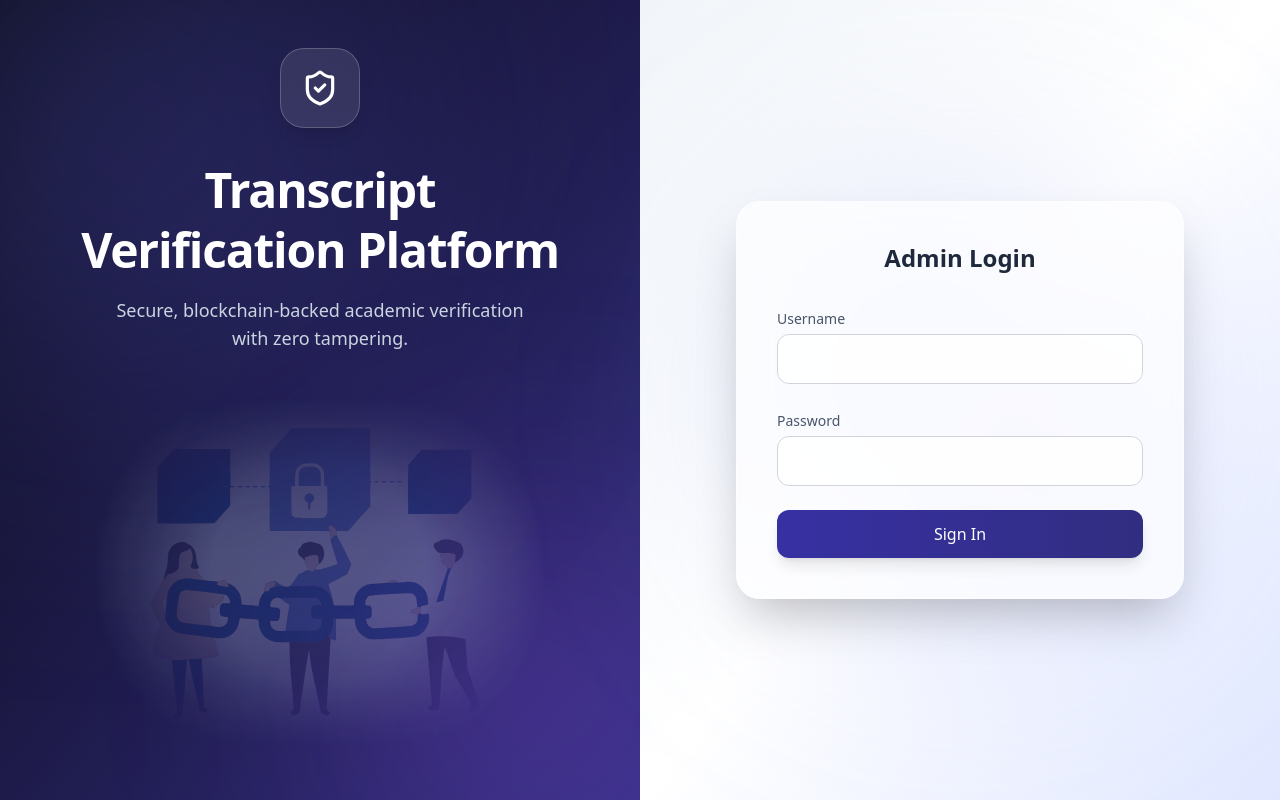
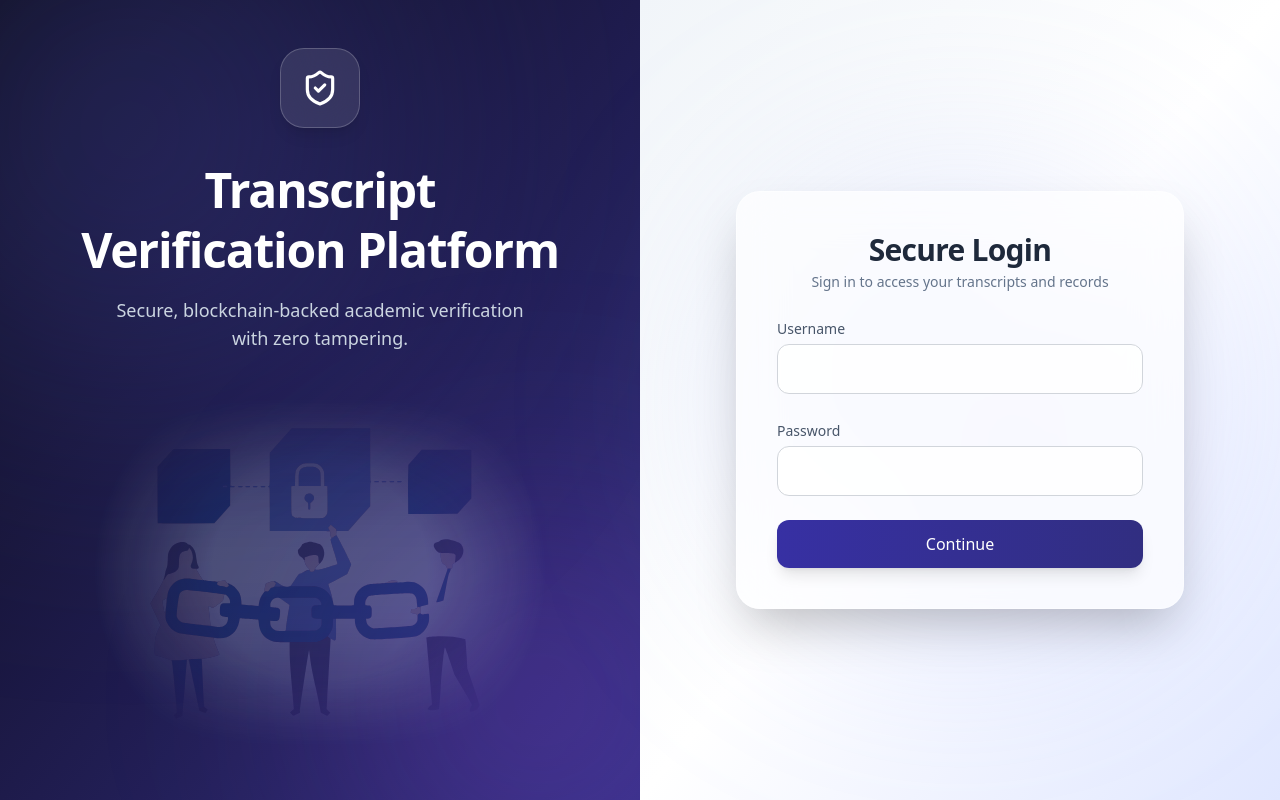
Before and after one commit to Sameetha987/TranscriptIssuanceSystem, a React (Vite) app in the folder frontend/transcript-frontend/: page /login in a window 1280 px wide. Built offline with nearby package versions, Linux system fonts and the light colour scheme.

Commit message:
Refractor: Login and display authenticated user name

```diff
--- a/frontend/transcript-frontend/src/components/verifier/Navbar.jsx
+++ b/frontend/transcript-frontend/src/components/verifier/Navbar.jsx
@@ -40,7 +40,7 @@ const Navbar = () => {
             className="flex items-center gap-2 px-4 py-2 text-sm font-medium bg-indigo-600 text-white rounded-lg shadow hover:bg-indigo-700 transition"
           >
             <LogIn size={16} />
-            Admin Login
+            Access Portal
           </button>
 
         </div>
--- a/frontend/transcript-frontend/src/features/admin/AdminLogin.jsx
+++ b/frontend/transcript-frontend/src/features/login/Login.jsx
@@ -4,7 +4,7 @@ import { ShieldCheck } from "lucide-react";
 import axios from "../../api/axios";
 import { AuthContext } from "../../store/AuthContext";
 import { useNotification } from "../../components/notifications/NotificationContext";
-const AdminLogin = () => {
+const Login = () => {
   const [username, setUsername] = useState("");
   const [password, setPassword] = useState("");
   const { login } = useContext(AuthContext);
@@ -29,7 +29,7 @@ const AdminLogin = () => {
         });
 
         if (!response.data.success) {
-          showNotification("success", response.data.message);
+          showNotification("error", response.data.message);
           return;
         }
       }
@@ -117,9 +117,17 @@ const AdminLogin = () => {
         {/* LOGIN CARD */}
         <div className="relative z-10 w-full max-w-md p-10 rounded-3xl bg-white/70 backdrop-blur-xl border border-white/40 shadow-2xl">
 
-          <h2 className="text-2xl font-semibold text-slate-800 mb-8 text-center">
-            Admin Login
-          </h2>
+          <div className="text-center mb-6 space-y-1">
+
+            <h2 className="text-3xl font-bold text-slate-800 tracking-tight">
+              Secure Login
+            </h2>
+
+            <p className="text-sm text-slate-500">
+              Sign in to access your transcripts and records
+            </p>
+
+          </div>
 
           <div className="space-y-6">
 
@@ -149,7 +157,7 @@ const AdminLogin = () => {
               onClick={handleLogin}
               className="w-full bg-gradient-to-r from-[#3730a3] to-[#312e81] hover:scale-[1.02] active:scale-[0.98] transition text-white p-3 rounded-xl font-medium shadow-lg"
             >
-              Sign In
+              Continue
             </button>
 
           </div>
@@ -160,4 +168,4 @@ const AdminLogin = () => {
   );
 };
 
-export default AdminLogin;
+export default Login;
--- a/frontend/transcript-frontend/src/layouts/StudentLayout.jsx
+++ b/frontend/transcript-frontend/src/layouts/StudentLayout.jsx
@@ -1,6 +1,8 @@
 import { Link, Outlet, useNavigate, useLocation} from "react-router-dom";
 import { useContext } from "react";
 import { AuthContext } from "../store/AuthContext";
+import { useEffect, useState } from "react";
+import axios from "../api/axios";
 import { Key } from "lucide-react";
 import {
   LayoutDashboard,
@@ -15,6 +17,20 @@ const StudentLayout = () => {
   const { logout } = useContext(AuthContext);
   const navigate = useNavigate();
   const location = useLocation();
+  const [user, setUser] = useState(null);
+
+  useEffect(() => {
+    const fetchProfile = async () => {
+      try {
+        const res = await axios.get("/api/v1/student/profile");
+        setUser(res.data.data);
+      } catch (err) {
+        console.error("Failed to fetch user");
+      }
+    };
+
+    fetchProfile();
+  }, []);
 
   const handleLogout = () => {
     logout();
@@ -122,8 +138,14 @@ const StudentLayout = () => {
 
           <div className="flex items-center gap-3">
 
-            <div className="bg-white px-4 py-2 rounded-xl shadow border text-sm text-slate-600">
-              🎓 Welcome Student
+            <div className=" bg-white px-4 py-2 rounded-xl shadow border text-md text-slate-800 flex items-center gap-2">
+
+              <GraduationCap size={20} className="text-indigo-500" />
+
+              <span>
+                Welcome {user?.name || "Student"}
+              </span>
+
             </div>
 
           </div>
--- a/frontend/transcript-frontend/src/routes/AppRoutes.jsx
+++ b/frontend/transcript-frontend/src/routes/AppRoutes.jsx
@@ -1,6 +1,6 @@
 import { BrowserRouter, Routes, Route } from "react-router-dom";
 
-import AdminLogin from "../features/admin/AdminLogin";
+import Login from "../features/login/Login";
 import ProtectedRoute from "../components/admin/ProtectedRoute";
 import AdminLayout from "../layouts/AdminLayout";
 import AdminTranscripts from "../features/admin/AdminTranscripts";
@@ -26,7 +26,7 @@ const AppRoutes = () => {
         {/* PUBLIC ROUTES */}
         <Route path="/" element={<PublicLanding />} />
         <Route path="/verify" element={<PublicVerify />} />
-        <Route path="/login" element={<AdminLogin />} />
+        <Route path="/login" element={<Login />} />
 
         {/* ADMIN ROUTES */}
         <Route
```
